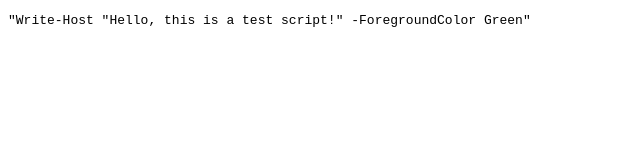
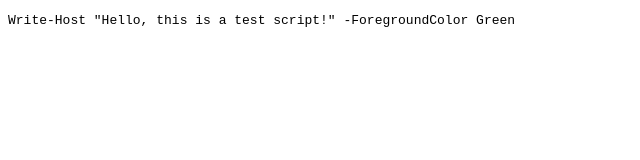
Before and after one commit to almas-cp/isi, a plain HTML site: page index.html in a window 1280 px wide. Shown: the full height of the page, 0-640 px from the left. Drawn offline with Linux system fonts and the light colour scheme.

Commit message:
Update index.html

```diff
--- a/index.html
+++ b/index.html
@@ -1,6 +1,6 @@
 <!DOCTYPE html>
 <html>
 <body>
-    <pre>"Write-Host "Hello, this is a test script!" -ForegroundColor Green"</pre>
+    <pre>Write-Host "Hello, this is a test script!" -ForegroundColor Green</pre>
 </body>
 </html>
```
